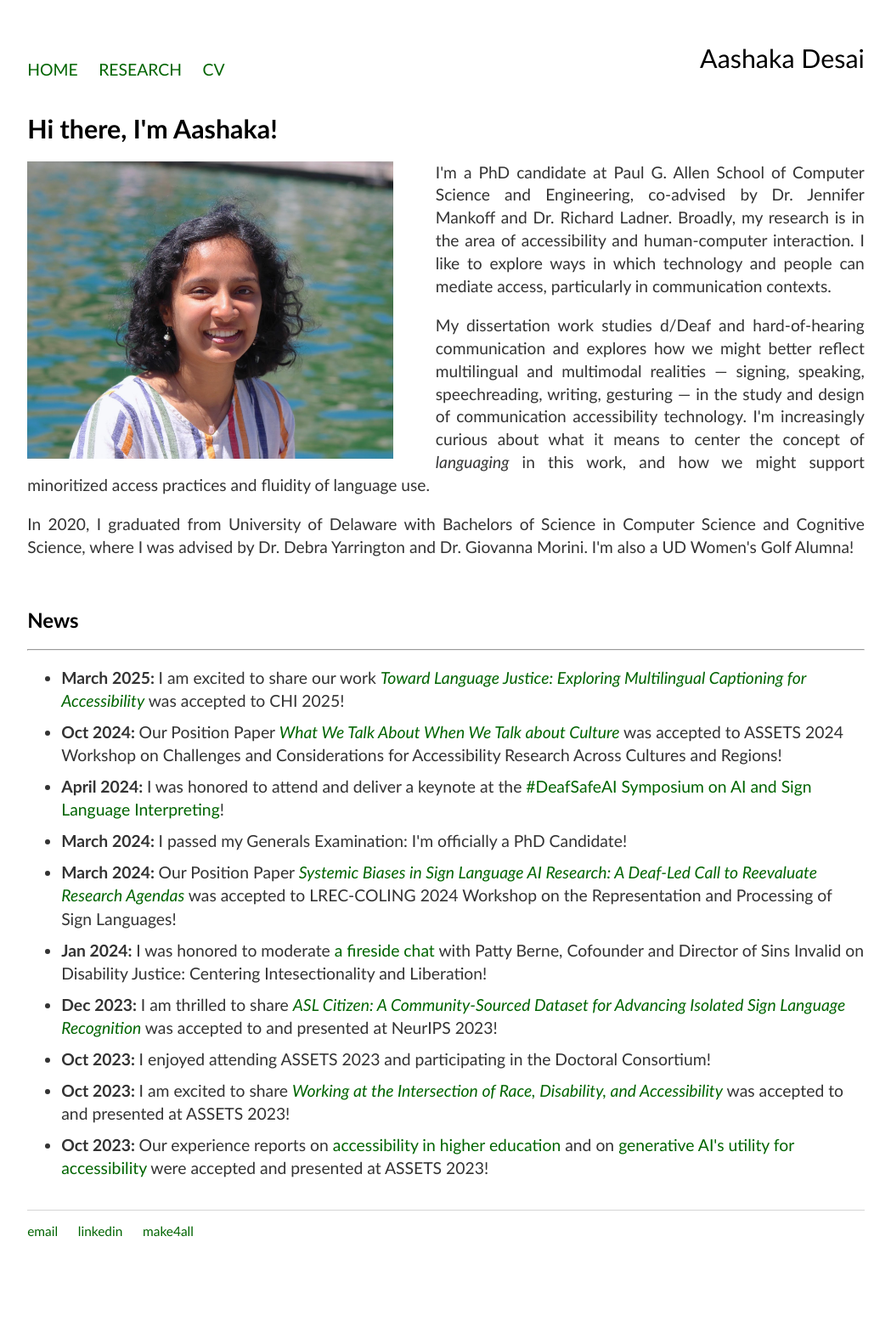
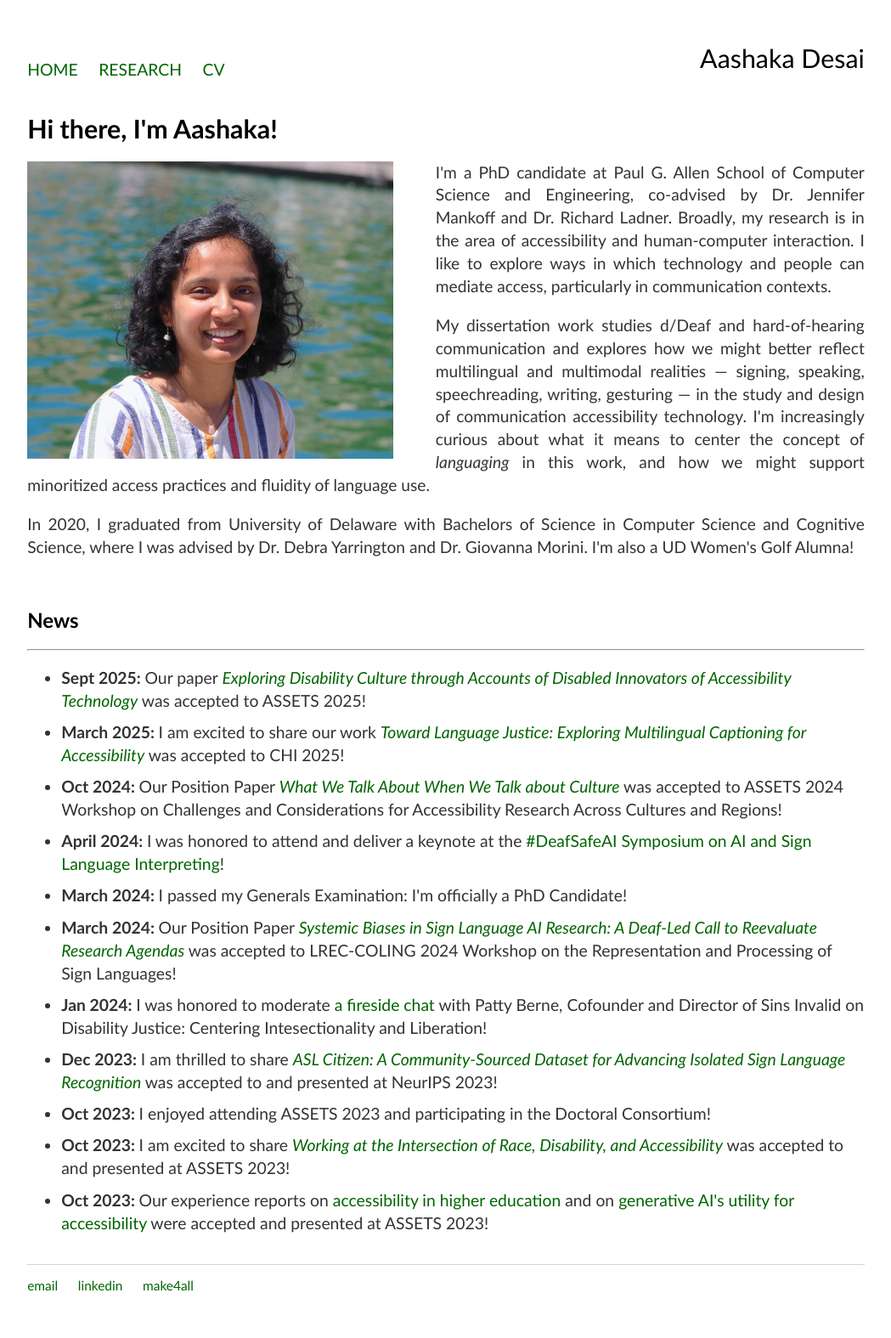
Before and after one commit to aashakadesai/aashakadesai.github.io, a Jekyll site: the page built from index.html, in a window 1280 px wide. Shown: the whole page at 85% size, without its empty margins (115-1164 px from the left). Built offline with Jekyll 4.4.1, drawn with Linux system fonts in a browser that asks for light colours; before the commit the page ends 1511 px from its top, so only the background shows below that.

Commit message:
Update index.html

```diff
--- a/index.html
+++ b/index.html
@@ -18,6 +18,7 @@ title: Aashaka Desai, PhD Student
 	<hr / >
 
 	<ul>
+		<li><b>Sept 2025: </b> Our paper <i><a href"ASSETS_2025_Innovators_Camera_Ready.pdf"> Exploring Disability Culture through Accounts of Disabled Innovators of Accessibility Technology</a></i> was accepted to ASSETS 2025! </li>
 		<li><b>March 2025: </b> I am excited to share our work <i><a href="CHI25_language_justice_camera_ready_tagged.pdf">Toward Language Justice: Exploring Multilingual Captioning for Accessibility</a></i> was accepted to CHI 2025! </li>
 		<li><b>Oct 2024: </b>Our Position Paper <i><a href="ASSETS24_Culture_Workshop_tagged.pdf">What We Talk About When We Talk about Culture</a></i> was accepted to ASSETS 2024 Workshop on Challenges and Considerations for Accessibility Research Across Cultures and Regions!</li>
 		<li><b>April 2024: </b>I was honored to attend and deliver a keynote at the <a href="https://deaf-futures.com/events/past-events/2024-symposium/">#DeafSafeAI Symposium on AI and Sign Language Interpreting</a>!</li>
```
